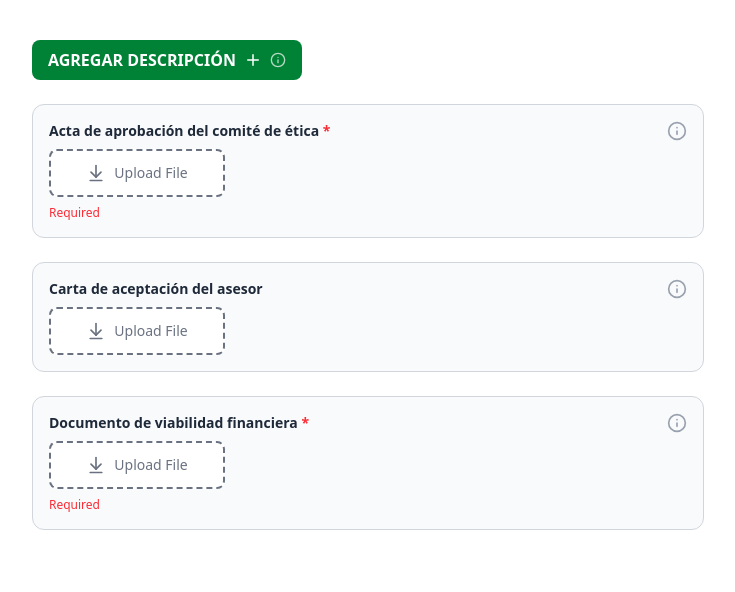
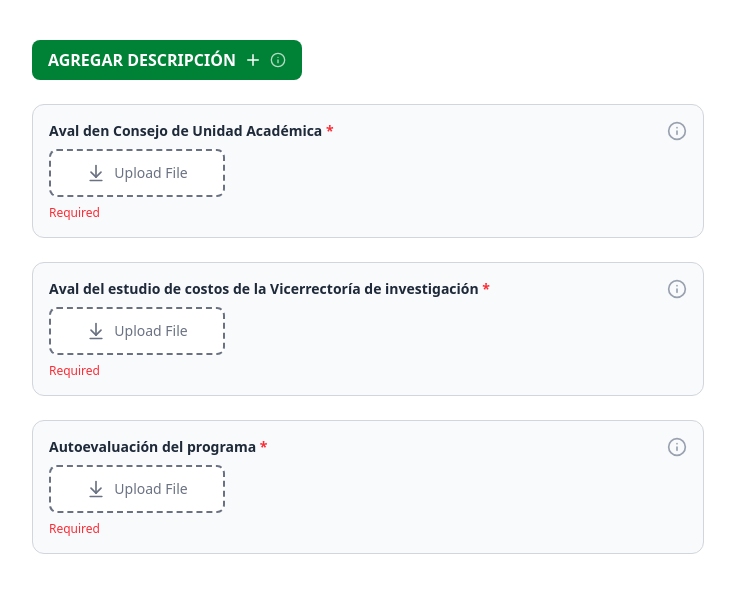
Before and after one commit to yeison8a/SIGEPOS-UdeA-Front-end, a Next.js app: page /anexos2 in a window 1280 px wide. Shown: the top 592 px of the page, without its empty margins (272-1007 px from the left). Built offline with nearby package versions, Linux system fonts and the light colour scheme.

Commit message:
texto required

```diff
--- a/components/FileUploadField.tsx
+++ b/components/FileUploadField.tsx
@@ -1,9 +1,8 @@
-// components/FileUploadField.tsx
 "use client";
 
 import { useState } from "react";
-import { Info } from "lucide-react"; // 👈 importamos el ícono de información
-import { ArrowDownToLine } from "lucide-react"; // 👈 icono de descarga
+import { Info } from "lucide-react";
+import { ArrowDownToLine } from "lucide-react";
 
 interface FileUploadFieldProps {
   label: string;
--- a/components/UploadSection1.tsx
+++ b/components/UploadSection1.tsx
@@ -1,10 +1,7 @@
-// components/UploadSection.tsx
 "use client";
 
-
-
 import { useState } from "react";
-import { Plus, Info } from "lucide-react"; // usa lucide-react para íconos
+import { Plus, Info } from "lucide-react";
 import FileUploadField from "./FileUploadField";
 
 export default function UploadSection() {
--- a/components/UploadSection2.tsx
+++ b/components/UploadSection2.tsx
@@ -1,10 +1,7 @@
-// components/UploadSection.tsx
 "use client";
 
-
-
 import { useState } from "react";
-import { Plus, Info } from "lucide-react"; // usa lucide-react para íconos
+import { Plus, Info } from "lucide-react";
 import FileUploadField from "./FileUploadField";
 
 export default function UploadSection() {
@@ -31,9 +28,9 @@ export default function UploadSection() {
       )}
 
       {/* Campos de subida de archivos */}
-      <FileUploadField label="Acta de aprobación del comité de ética" required />
-      <FileUploadField label="Carta de aceptación del asesor" />
-      <FileUploadField label="Documento de viabilidad financiera" required />
+      <FileUploadField label="Aval den Consejo de Unidad Académica" required />
+      <FileUploadField label="Aval del estudio de costos de la Vicerrectoría de investigación" required/>
+      <FileUploadField label="Autoevaluación del programa" required />
     </div>
   );
 }
```
